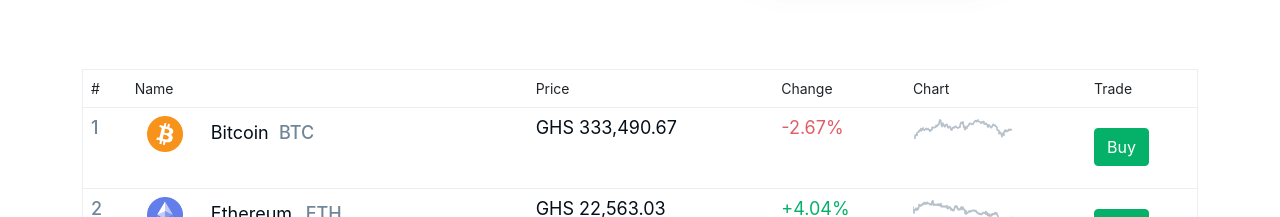
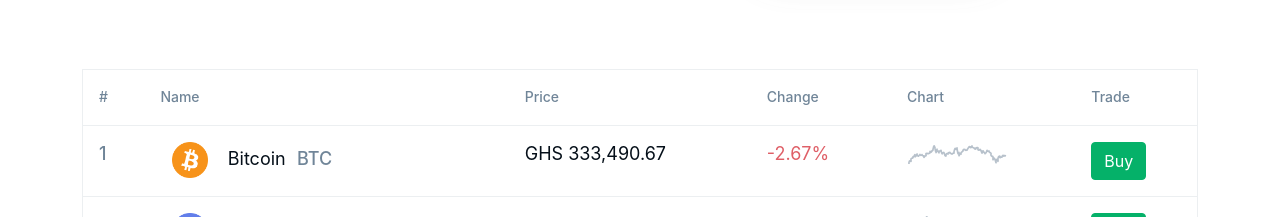
Before and after one commit to CscdWebTechnologies/Coinbase_clone_DDA, a React (Create React App) app: page / in a window 1280 px wide. Shown: the part 735-952 px from the top of the page. Built offline with nearby package versions, Linux system fonts and the light colour scheme.

Commit message:
Table styles updated

```diff
--- a/src/App.css
+++ b/src/App.css
@@ -198,6 +198,14 @@
 .table > :not(caption) > * > * {
   font-weight: 400;
   font-size: 14px;
+}
+
+.table-title{
+  font-size: 14px;
+  font-weight: 500;
+  line-height: 1.6;
+  color: rgba(17, 51, 83, 0.6);
+  transition: color 80ms ease-in-out 0s;
 }
 
 svg.chartSvg {
@@ -722,8 +730,14 @@
 .table-btn {
   border: 1px solid rgb(5, 177, 105);
   background-color: rgb(5, 177, 105);
-  margin-top: 12px;
-  margin-bottom: 14px;
+
+}
+
+.table>:not(caption)>*>*{
+  padding-top: 1rem;
+  padding-left: 1rem;
+  padding-bottom: 1rem;
+  padding-right: 1rem;
 }
 
 .table-name1 {
@@ -735,6 +749,7 @@
   font-size: 18px;
   font-weight: 400;
 }
+
 
 .table-name2 {
   font-family: Graphik, -apple-system, BlinkMacSystemFont, "Segoe UI", Roboto,
@@ -752,12 +767,13 @@
   padding-top: 5px;
 }
 
-.zero-padding.col-md-3 {
-  padding-right: 0px;
-}
 
 .zero-padding.col-md-2 {
   padding-left: 0px;
+}
+
+.zero-padding.col-md-6{
+  padding-right: 0px;
 }
 
 /*Footer Styles*/
--- a/src/components/Section2.jsx
+++ b/src/components/Section2.jsx
@@ -11,29 +11,29 @@
       <Table hover size="md">
         <thead>
           <tr>
-            <th>
+            <th className="table-header">
               <label className="table-title hash">#</label>
             </th>
-            <th>
+            <th className="table-header">
               <label className="table-title">Name</label>
             </th>
-            <th>
+            <th className="table-header">
               <label className="table-title">Price</label>
             </th>
-            <th>
+            <th className="table-header">
               <label className="table-title">Change</label>
             </th>
-            <th>
+            <th className="table-header">
               <label className="table-title">Chart</label>
             </th>
-            <th>
+            <th className="table-header">
               <label className="table-title">Trade</label>
             </th>
           </tr>
         </thead>
         <tbody>
           <tr className="bitcoin ">
-            <td>
+            <td className="custom-tableData">
               <h4 className="table-name2">1</h4>
             </td>
             <td>
@@ -53,7 +53,7 @@
                         <Col md="3" className="zero-padding">
                           <h4 className="table-name1">Bitcoin</h4>
                         </Col>
-                        <Col md="2" className="zero-padding">
+                        <Col md="2" >
                           <h4 className="table-name2">BTC</h4>
                         </Col>
                       </Row>
@@ -112,7 +112,7 @@
                             Ethereum
                           </h4>
                         </Col>
-                        <Col md="2" className="zero-padding">
+                        <Col md="2">
                           <h4 className="table-name2">ETH</h4>
                         </Col>
                       </Row>
@@ -175,7 +175,7 @@
                   <Col md="10">
                     <Container className="tableRowContainer ">
                       <Row>
-                        <Col md="5" className="zero-padding">
+                        <Col md="6" className="zero-padding">
                           <h4 className="table-name1">Bitcoin Cash</h4>
                         </Col>
                         <Col md="2" className="zero-padding ">
--- a/src/components/Section8.jsx
+++ b/src/components/Section8.jsx
@@ -6,7 +6,7 @@
   return (
     <Container fluid className="earth-container">
       <Row>
-        <Col sm={{ span: "3", offset: "1" }} xs={{ span: "2" }}>
+        <Col sm={{ span: "4", offset: "1" }} xs={{ span: "2" }}>
           <div className="earth-text-grid">
             <h2 className="earth-font display-text">
               Earn up to $28 worth of crypto
```
